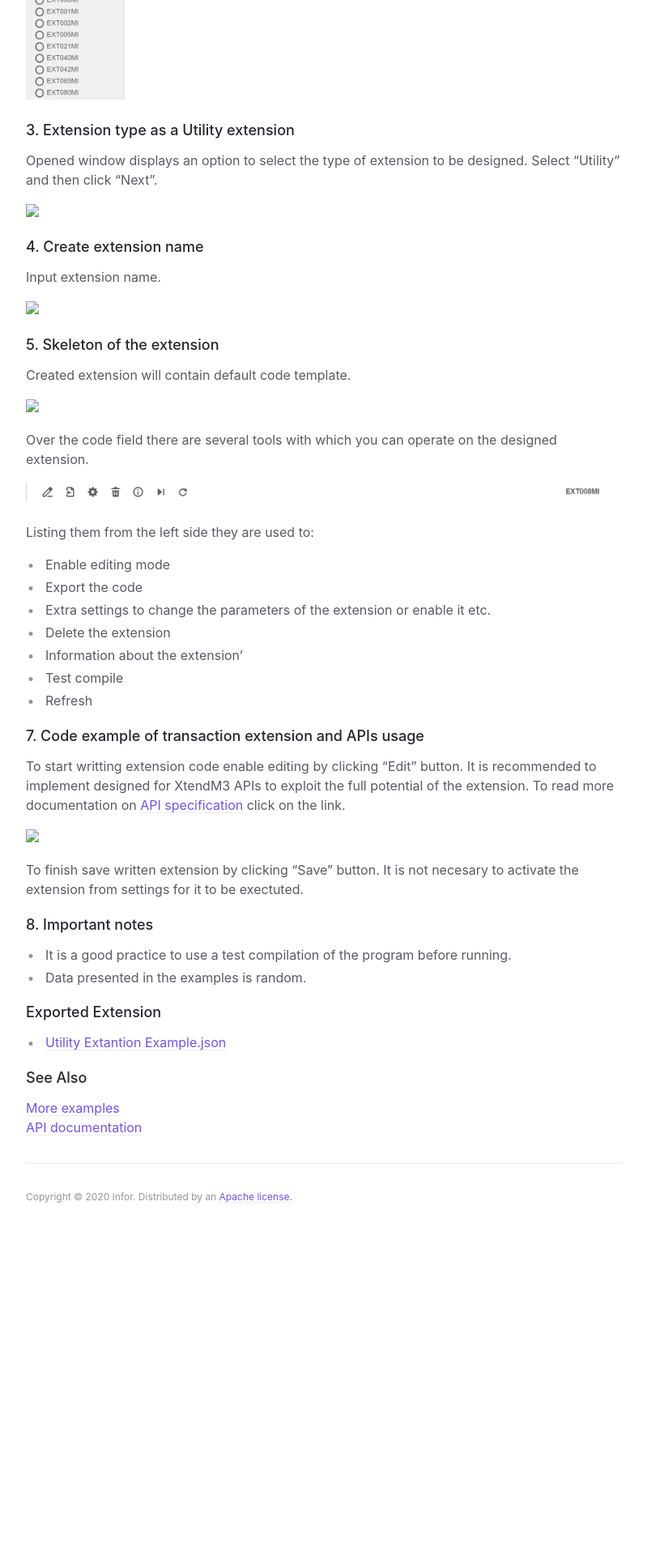
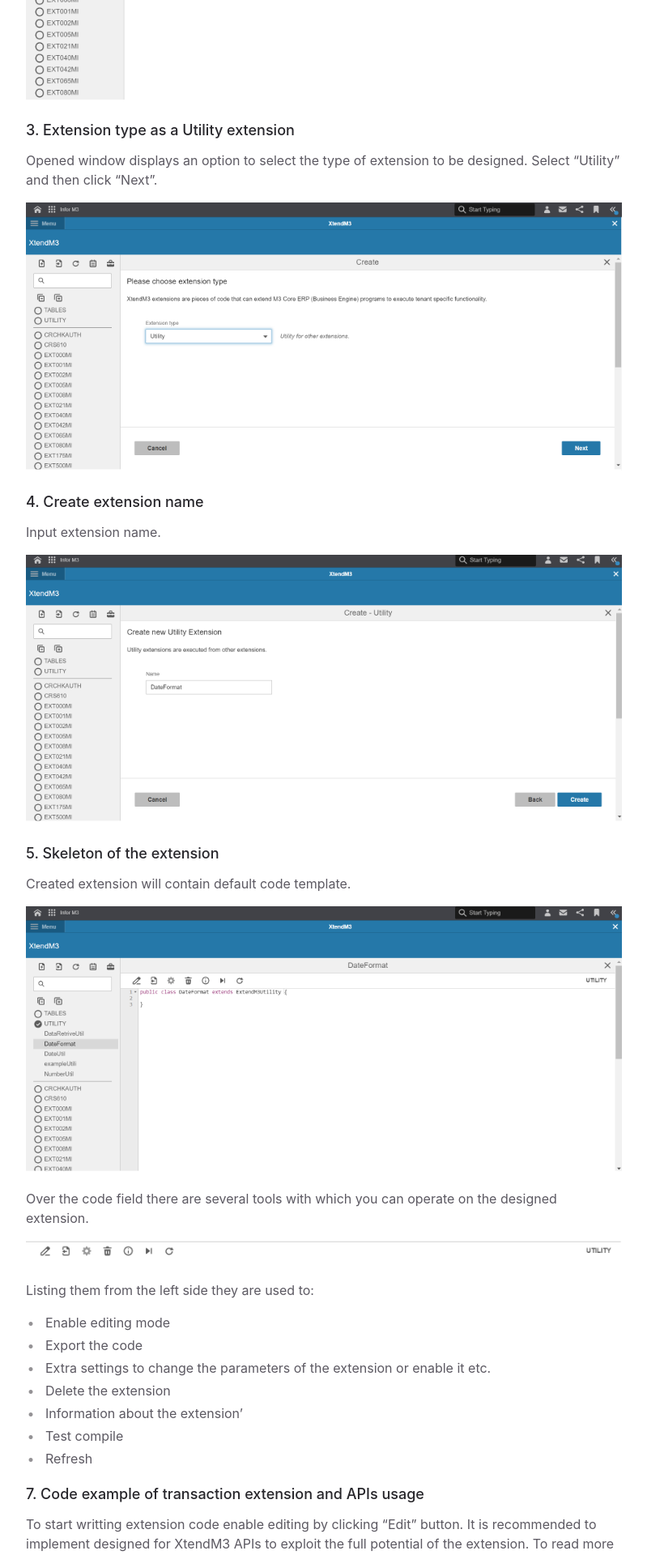
Before and after one commit to infor-cloud/xtendm3, a Jekyll site: the page built from docs/examples/Utility-extension.md, in a window 1280 px wide. Shown: the part 2007-3927 px from the top of the page at 81% size, without its empty margins (372-1171 px from the left). Built offline with Jekyll 4.4.1, drawn with Linux system fonts in a browser that asks for light colours.

Commit message:
File attachments

```diff
--- a/docs/examples/Utility-extension.md
+++ b/docs/examples/Utility-extension.md
@@ -45,21 +45,21 @@ To create a new extension select "Create a new extension" button.
 ### 3. Extension type as a Utility extension
 Opened window displays an option to select the type of extension to be designed. Select "Utility" and then click "Next".
 
-<img src="../../../assets/attachments/ex-util/choose_type.png" width="950">
+<img src="../../../assets/attachments/ext-util/choose_type.png" width="950">
 
 ### 4. Create extension name
 Input extension name.
 
-<img src="../../../assets/attachments/ex-util/name.png" width="950">
+<img src="../../../assets/attachments/ext-util/name.png" width="950">
 
 ### 5. Skeleton of the extension
 Created extension will contain default code template.
 
-<img src="../../../assets/attachments/ex-util/template.png" width="950">
+<img src="../../../assets/attachments/ext-util/template.png" width="950">
 
 Over the code field there are several tools with which you can operate on the designed extension.
 
-<img src="../../../assets/attachments/ex004/tool_bar.png" width="950">
+<img src="../../../assets/attachments/ext-util/tool_bar_u.png" width="950">
 
 Listing them from the left side they are used to:
 
@@ -74,7 +74,7 @@ Listing them from the left side they are used to:
 ### 7. Code example of transaction extension and APIs usage
 To start writting extension code enable editing by clicking “Edit” button. It is recommended to implement designed for XtendM3 APIs to exploit the full potential of the extension. To read more documentation on [API specification](../../../docs/documentation/api-specification) click on the link.
 
-<img src="../../../assets/attachments/ex004/code_example.png" width="950">
+<img src="../../../assets/attachments/ext-util/code_example.png" width="950">
 
 To finish save written extension by clicking “Save” button. It is not necesary to activate the extension from settings for it to be exectuted.
 
@@ -83,7 +83,7 @@ To finish save written extension by clicking “Save” button. It is not necesa
 * Data presented in the examples is random.
 
 ### Exported Extension
-- [Utility Extantion Example.json](../../../assets/attachments/ex004/UTILITY-DateFormat.json)
+- [Utility Extantion Example.json](../../../assets/attachments/ext-util/UTILITY-DateFormat.json)
 
 ### See Also
 [More examples](../../../docs/examples)<br>
```
Also changed, not shown: assets/attachments/ext-util/tool_bar_u.png (added).
